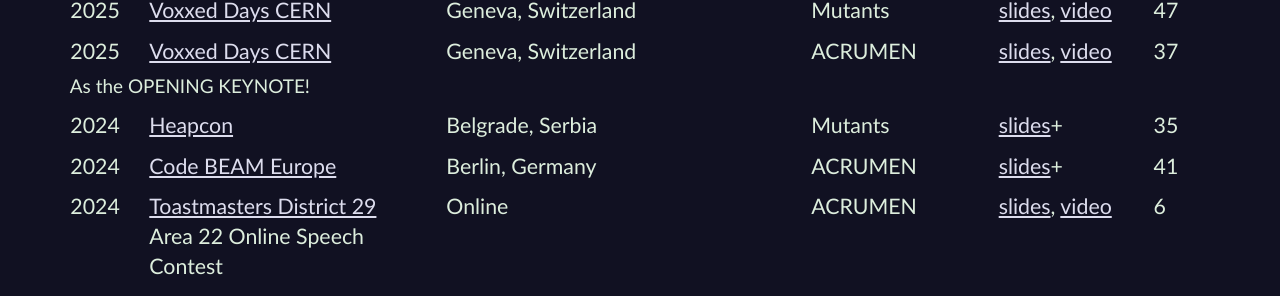
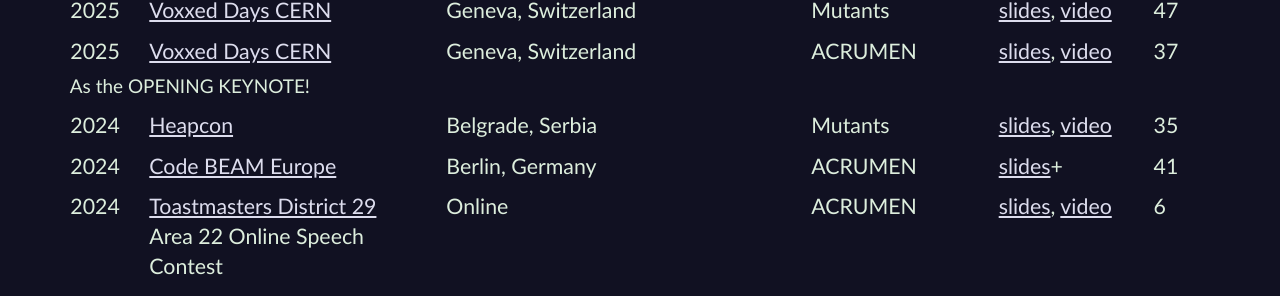
Before and after one commit to CodosaurusLLC/CodosaurusLLC.github.io, a Jekyll site: the page built from speaking/past.md, in a window 1280 px wide and 900 px high, scrolled down 406 px. Shown: the part 148-444 px from the top of the window. Built offline with Jekyll 4.4.1, drawn with Linux system fonts in a browser that asks for light colours.

Commit message:
add heapcon mutants video

```diff
--- a/speaking/past.md
+++ b/speaking/past.md
@@ -91,7 +91,8 @@
       <td>Belgrade, Serbia</td>
       <td>Mutants</td>
       <td>
-        <a href="/reds/mutants-heapcon-24-slides" target="_new">slides</a>+
+        <a href="/reds/mutants-heapcon-24-slides" target="_new">slides</a>,
+        <a href="https://www.youtube.com/watch?v=vy07zfPDzzw" target="_new">video</a>
       </td>
       <td class="numeric">35</td>
     </tr>
```
